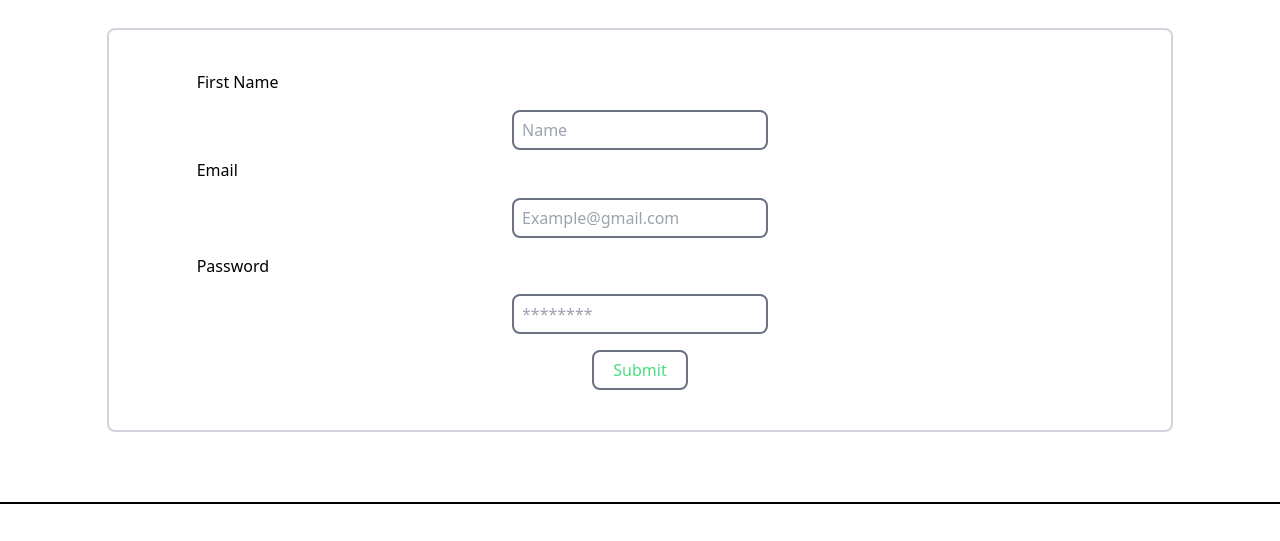
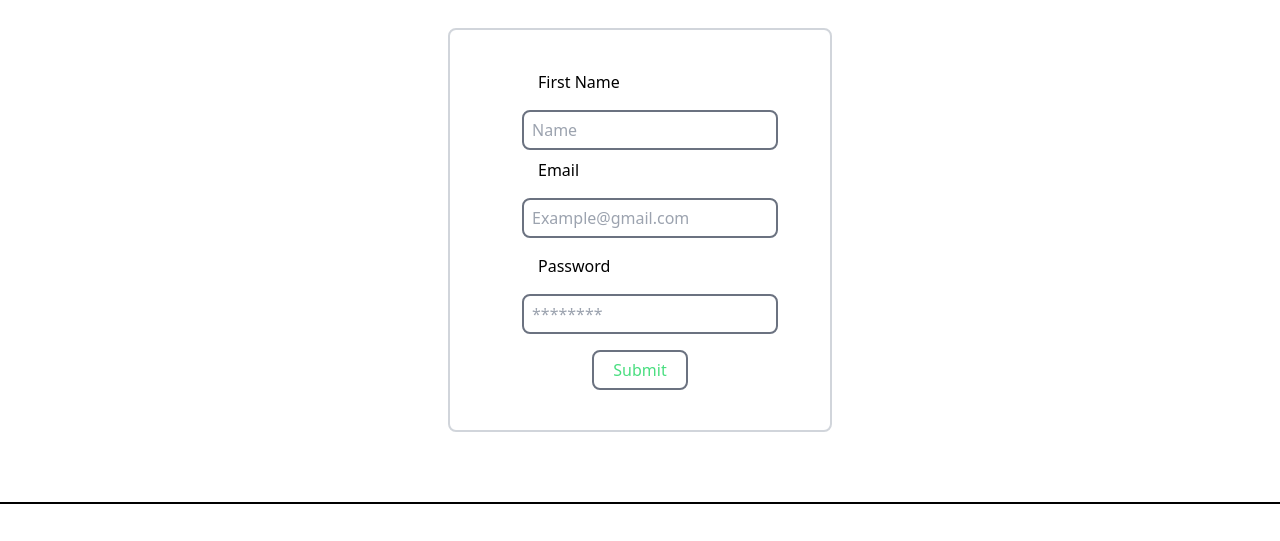
Before and after one commit to IsacHolstad/Malwart-store-API, a website built with Vite: page vite-project/signup.html in a window 1280 px wide. Shown: the part 56-597 px from the top of the page. Built offline with nearby package versions, Linux system fonts and the light colour scheme.

```diff
--- a/vite-project/signup.html
+++ b/vite-project/signup.html
@@ -8,15 +8,18 @@
 </head>
 <body>
 <header>
+</header>
     <h1 class="text-3xl text-center mt-4 font-semi-bold uppercase text-purple-600 ">Sign up</h1>
 
-<form id="signup-form" class="gap-3 container mt-8 border-2 p-10 w-10/12 mx-auto rounded-lg h-80 border-gray-300 h-fit">
+<form id="signup-form" class="gap-3  mt-8 border-2 p-10 w-96 mx-auto rounded-lg h-80 border-gray-300 h-fit">
     <div class=" px-8 text-center gap-3 items-center mx-auto">
-        <div class="">
+        <div class="mx-auto">
         <!-- make better signup form-->
             <label for="name-input" id="name-input-error"  class="hidden text-red-600 text-sm">Name must be over 4 chars</label>
-            <p class="text-left pl-4">First Name</p>
+            <p class="text-left pl-4 ">First Name</p>
+
             <input
+
                     type="name"
                     id="name-input"
                     class="rounded-lg border-2 pl-2 mt-4 w-64 h-10 border-gray-500"
```
